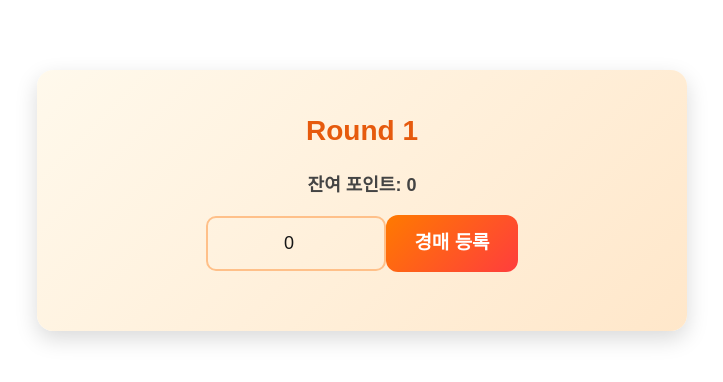
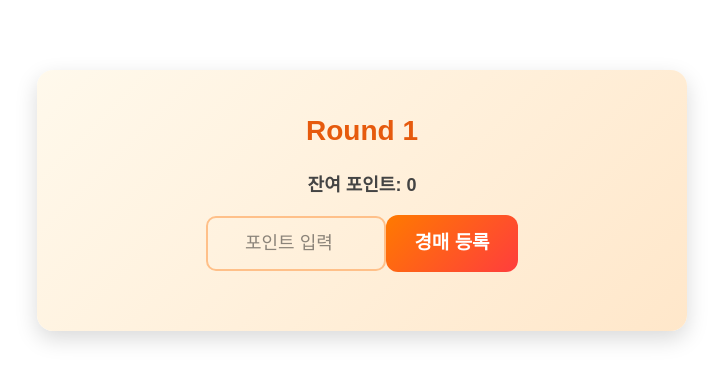
Before and after one commit to Smile-Ky/year-end-party, a Next.js app in the folder year-end-party/: page /room/1/auction in a window 1280 px wide. Shown: the top 382 px of the page, without its empty margins (278-1001 px from the left). Built offline with nearby package versions, Linux system fonts and the light colour scheme; no server answers.

Commit message:
FEAT: css 및 버그 수정

```diff
--- a/year-end-party/app/room/[code]/auction/Auction.css
+++ b/year-end-party/app/room/[code]/auction/Auction.css
@@ -1,4 +1,8 @@
 .auction-container {
+    display: flex;
+    flex-direction: column;
+    align-items: center; /* 자식 요소 수평 중앙 정렬 */
+    justify-content: center; /* 필요 시 수직 중앙 정렬 */
     max-width: 650px;
     margin: 70px auto;
     padding: 40px 30px;
--- a/year-end-party/app/room/[code]/auction/page.tsx
+++ b/year-end-party/app/room/[code]/auction/page.tsx
@@ -24,7 +24,7 @@ export default function AuctionPage() {
   const [currentRoundNumber, setCurrentRoundNumber] = useState<number>(1);
   const [product, setProduct] = useState<Product | null>(null);
 
-  const [bidAmount, setBidAmount] = useState<number>(0);
+  const [bidAmount, setBidAmount] = useState<number|undefined>(undefined);
 
   /** --------------------------------------------------------------
    * 🔹 1. 세션 → 유저 → players(row) → rounds(row) 가져오기
@@ -117,9 +117,18 @@ export default function AuctionPage() {
    * -------------------------------------------------------------- */
   const handleBid = async () => {
     if (!playerId || !currentRoundId) return;
+    if(bidAmount === undefined) {
+      alert("포인트를 입력하세요.");
+      return;
+    }
 
-    if (bidAmount <= 0 || bidAmount > points) {
+    if ( bidAmount < 0 || bidAmount > points) {
       alert('유효한 포인트를 입력하세요.');
+      return;
+    }
+
+    if (bidAmount % 10 !== 0) {
+      alert('포인트는 10의 배수로 입력해야 합니다.');
       return;
     }
 
@@ -164,18 +173,22 @@ export default function AuctionPage() {
       )}
 
       <p className="remaining-points">잔여 포인트: {points}</p>
-
+      <div>
       <input
         type="number"
         value={bidAmount}
-        onChange={(e) => setBidAmount(parseInt(e.target.value) || 0)}
+        onChange={(e) =>
+          e.target.value === '' ? setBidAmount(undefined) :
+          setBidAmount(parseInt(e.target.value)||0)}
         placeholder="포인트 입력"
         className="bid-input"
+        step={10}
       />
 
       <button onClick={handleBid} className="bid-button">
         경매 등록
       </button>
+      </div>
     </div>
   );
 }
--- a/year-end-party/app/room/[code]/page.tsx
+++ b/year-end-party/app/room/[code]/page.tsx
@@ -49,6 +49,23 @@ export default async function RoomPage({ params }: { params: { code: string } })
     return <div>유효하지 않은 사용자입니다(users row 없음)</div>;
   }
 
+  // 5. players 테이블에서 이미 존재하는지 확인
+  const { data: existingPlayer } = await supabase
+    .from("players")
+    .select("*")
+    .eq("room_id", room.id)
+    .eq("user_id", userRow.id)
+    .single();
+
+  // 6. 없으면 새로 insert
+  if (!existingPlayer) {
+    await supabase.from("players").insert({
+      room_id: room.id,
+      user_id: userRow.id,
+      points: room.initial_points,
+    });
+  }
+
   if (!room) {
     return <div>방을 찾을 수 없습니다.</div>;
   }
--- a/year-end-party/app/room/[code]/result/Result.css
+++ b/year-end-party/app/room/[code]/result/Result.css
@@ -1,4 +1,8 @@
 .auction-container {
+    display: flex;
+    flex-direction: column;
+    align-items: center; /* 자식 요소 수평 중앙 정렬 */
+    justify-content: center; /* 필요 시 수직 중앙 정렬 */
     max-width: 650px;
     margin: 70px auto;
     padding: 40px 30px;
--- a/year-end-party/app/room/[code]/result/page.tsx
+++ b/year-end-party/app/room/[code]/result/page.tsx
@@ -44,6 +44,7 @@ export default function ResultPage() {
 
   const [myBid, setMyBid] = useState<Bid|null>(null);
   const [currentRound, setCurrentRound] = useState<number | null>(null);
+  const [totalRound, setTotalRound] = useState<number | null>(null);
   const [currentRoundId, setCurrentRoundId] = useState<string | null>(null);
   const [roomId, setRoomId] = useState<string | null>(null);
   const [buttonDisabled, setButtonDisabled] = useState(true);
@@ -94,6 +95,7 @@ export default function ResultPage() {
       .single();
     if (!roomData) return;
     setRoomId(roomData.id);
+    setTotalRound(roomData.total_rounds);
 
     const { data: playerData, error: playerError} = await supabase
       .from('players')
@@ -322,6 +324,15 @@ export default function ResultPage() {
               alt={result.product.name}
               className="product-image"
             />
+            {currentRound === totalRound && (
+              <button
+                disabled={currentRound !== totalRound}
+                onClick={()=> router.push(`/rooms`)}
+                className="auction-button"
+              >
+                시작페이지로 이동
+              </button>
+            )}
           </>
         ) : (
           <p className="info-text">결과를 불러오는 중입니다...</p>
@@ -339,6 +350,7 @@ export default function ResultPage() {
           경매 페이지로 이동
         </button>
       )}
+
     </div>
   );
 }
```
